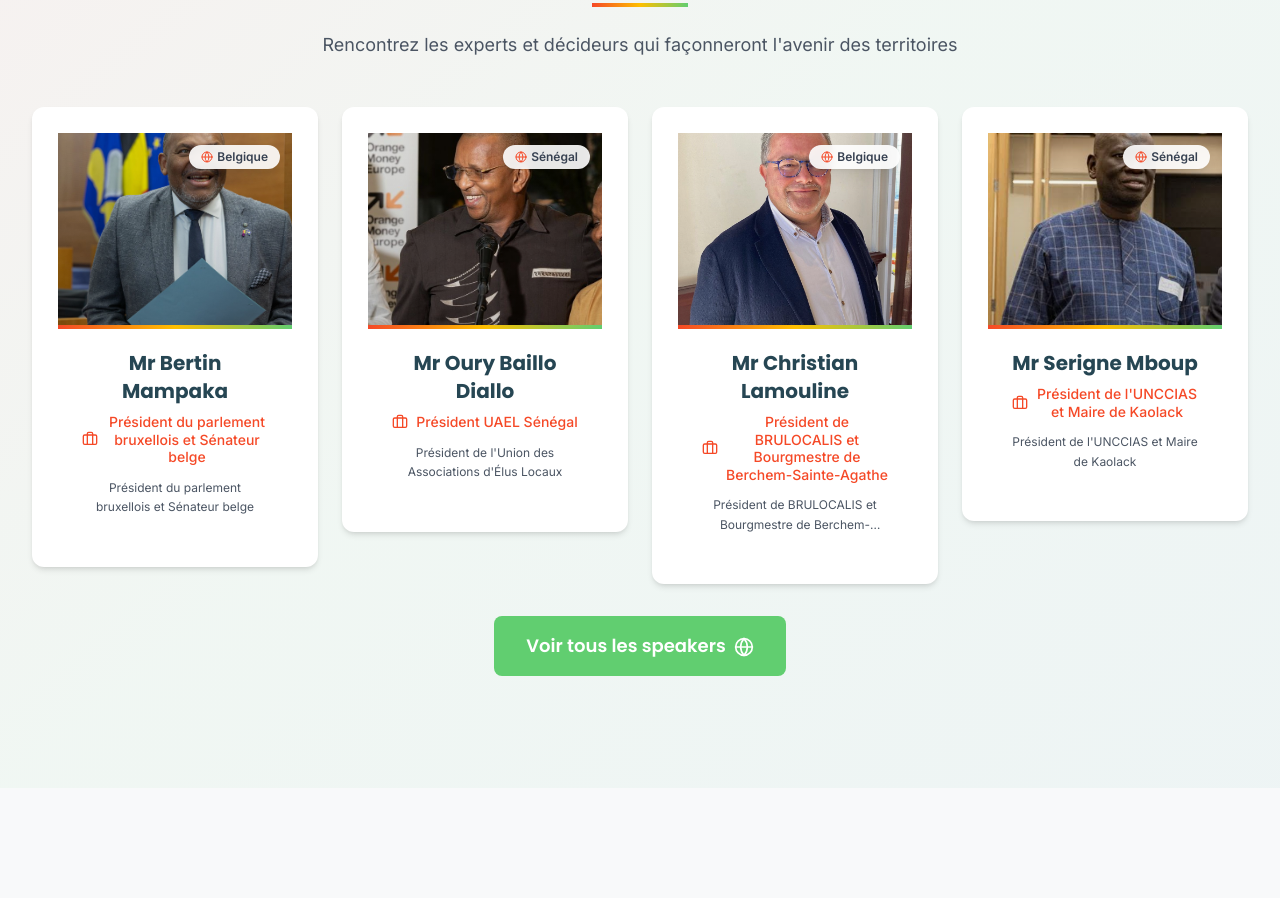
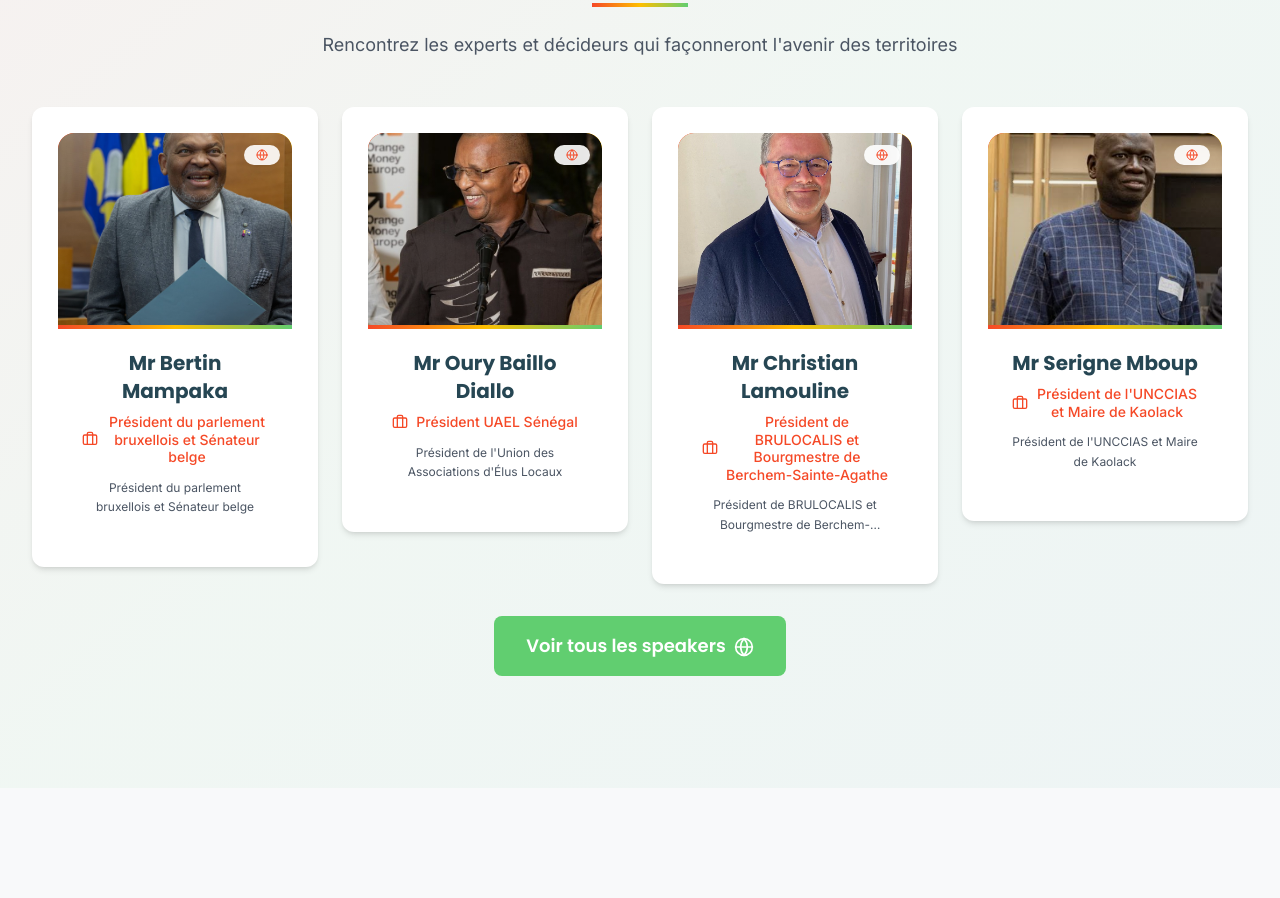
Before and after one commit to AbdouazizDEV/Forum-des-territoires, a React (Vite) app: page / in a window 1280 px wide. Shown: the part 4580-5478 px from the top of the page. Built offline with nearby package versions, Linux system fonts and the light colour scheme.

Commit message:
Mise à jour 0.7

```diff
--- a/src/components/home/Hero/Hero.jsx
+++ b/src/components/home/Hero/Hero.jsx
@@ -26,7 +26,7 @@ const Hero = () => {
               variants={fadeInUp}
               className="font-display font-black text-3xl md:text-4xl lg:text-5xl xl:text-6xl mb-6 leading-snug md:leading-tight text-white"
             >
-              L'habitat comme écosystème de vie, d'activités <br />
+              L'habitat comme écosystème de vie,  d'activités <br />
               économiques et d'investissement territorial
             </motion.h1>
 
--- a/src/components/home/SpeakersInternationaux/SpeakersInternationaux.jsx
+++ b/src/components/home/SpeakersInternationaux/SpeakersInternationaux.jsx
@@ -54,12 +54,12 @@ const SpeakersInternationaux = () => {
             >
               <Card variant="default" className="h-full text-center relative overflow-hidden group border-2 border-transparent hover:border-primary transition-all duration-300 shadow-lg hover:shadow-2xl">
                 {/* Photo placeholder avec gradient */}
-                <div className="relative h-48 bg-gradient-to-br from-primary via-accent-orange to-secondary overflow-hidden">
+                <div className="relative h-48 bg-gradient-to-br from-primary via-accent-orange to-secondary overflow-hidden rounded-t-2xl">
                   {speaker.image ? (
                     <img
                       src={speaker.image}
                       alt={speaker.name}
-                      className="w-full h-full object-cover"
+                      className="w-full h-full object-cover rounded-t-2xl"
                     />
                   ) : (
                     <div className="absolute inset-0 flex items-center justify-center">
@@ -73,7 +73,7 @@ const SpeakersInternationaux = () => {
                   {/* Badge pays */}
                   <div className="absolute top-3 right-3 bg-white/90 backdrop-blur-sm px-3 py-1 rounded-full flex items-center space-x-1 shadow-lg">
                     <Globe className="w-3 h-3 text-primary" />
-                    <span className="text-xs font-semibold text-gray-700">{speaker.country}</span>
+                    {/* <span className="text-xs font-semibold text-gray-700">{speaker.country}</span> */}
                   </div>
                 </div>
 
--- a/src/pages/APropos/APropos.jsx
+++ b/src/pages/APropos/APropos.jsx
@@ -385,7 +385,7 @@ const APropos = () => {
                   >
                     <div className="relative pl-6 border-l-4 border-accent-orange">
                       <h4 className="font-display font-bold text-3xl md:text-4xl lg:text-5xl text-white mb-6 leading-tight">
-                        « L'habitat comme écosystème de vie, d'activités économiques et d'investissement territorial »
+                        « L’habitat comme écosystème de vie, d’activités économiques et d’investissement territorial »
                       </h4>
                     </div>
                   </motion.div>
--- a/src/pages/Partners/Partners.jsx
+++ b/src/pages/Partners/Partners.jsx
@@ -217,7 +217,7 @@ const Partners = () => {
                           );
                         })}
                       </div>
-                      <Link to="/reserver" className="block">
+                      <Link to="/contact" className="block">
                         <Button
                           variant="primary"
                           size="lg"
@@ -305,7 +305,7 @@ const Partners = () => {
                   ))}
                 </ul>
                       <div className="mt-6">
-                        <Link to="/reserver" className="block">
+                        <Link to="/contact" className="block">
                           <Button variant="outline" size="md" className="w-full group">
                   En savoir plus
                             <ArrowRight className="w-4 h-4 ml-2 inline group-hover:translate-x-1 transition-transform" />
@@ -356,7 +356,7 @@ const Partners = () => {
             comment votre organisation peut contribuer au succès du Forum des Territoires.
           </p>
               <div className="flex flex-col sm:flex-row gap-4 justify-center items-center">
-                <Link to="/reserver" className="block">
+                <Link to="/contact" className="block">
                   <Button
                     variant="secondary"
                     size="lg"
--- a/src/pages/Speakers/Speakers.jsx
+++ b/src/pages/Speakers/Speakers.jsx
@@ -84,12 +84,12 @@ const Speakers = () => {
               >
                 <Card variant="default" className="h-full text-center relative overflow-hidden group border-2 border-transparent hover:border-primary transition-all duration-300 shadow-lg hover:shadow-2xl">
                   {/* Photo placeholder avec gradient */}
-                  <div className="relative h-56 bg-gradient-to-br from-primary via-accent-orange to-secondary overflow-hidden">
+                  <div className="relative h-56 bg-gradient-to-br from-primary via-accent-orange to-secondary overflow-hidden rounded-t-2xl">
                     {speaker.image ? (
                       <img
                         src={speaker.image}
                         alt={speaker.name}
-                        className="w-full h-full object-cover group-hover:scale-110 transition-transform duration-500"
+                        className="w-full h-full object-cover group-hover:scale-110 transition-transform duration-500 rounded-t-2xl"
                       />
                     ) : (
                       <div className="absolute inset-0 flex items-center justify-center">
```
Also changed, not shown: src/assets/images/Speakers/Idrissa Diop.jpeg.
